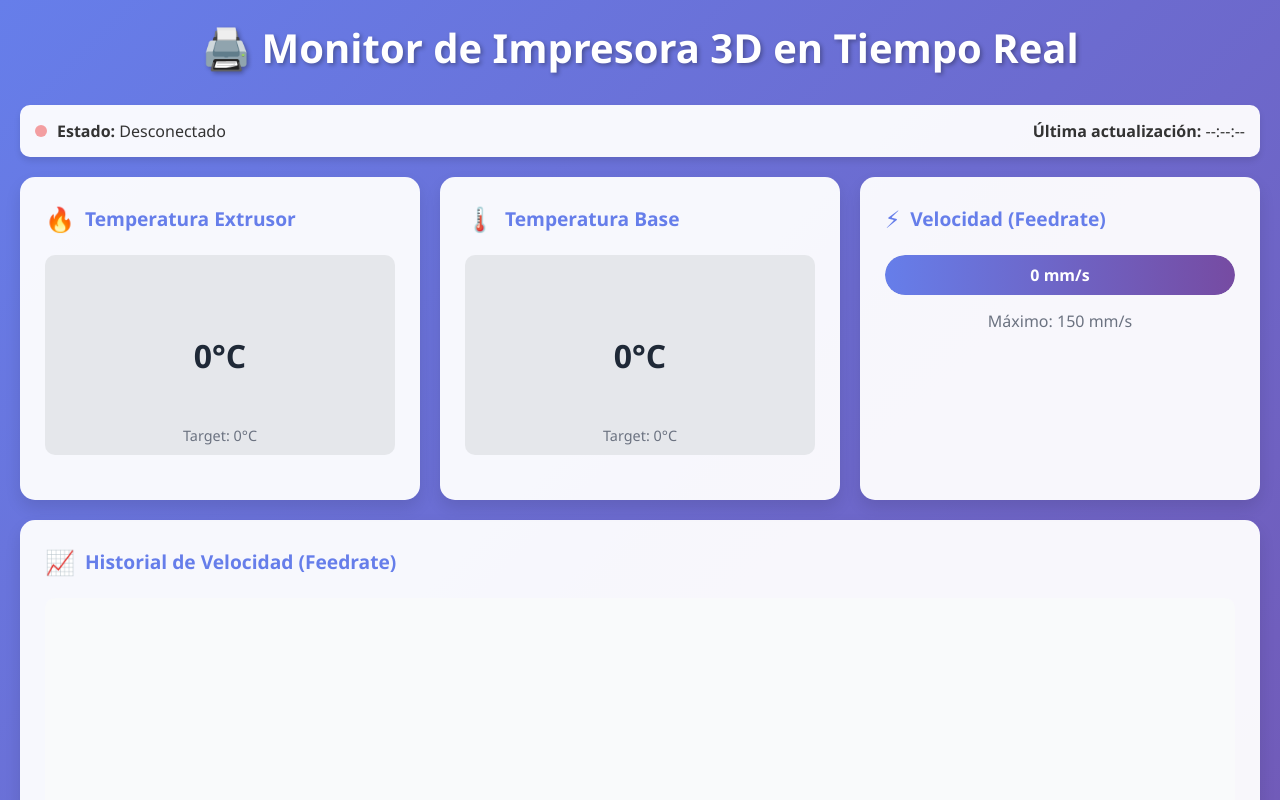
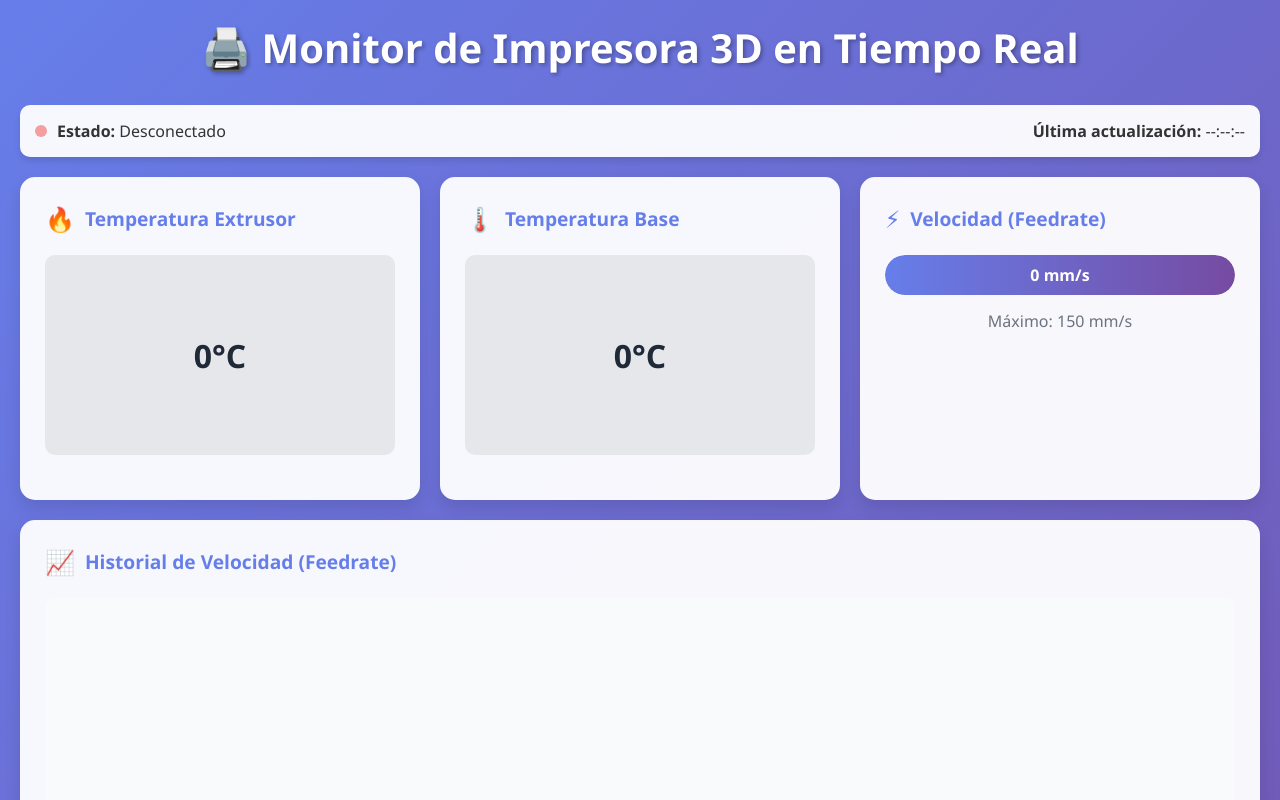
Before and after one commit to Ajoe01/monitor-3d-frontend, a plain HTML site: page doc/index.html in a window 1280 px wide. Shown: the top 800 px of the page. Drawn offline with nearby package versions, Linux system fonts and the light colour scheme; a script that the page names is missing.

Commit message:
Update index.html

```diff
--- a/doc/index.html
+++ b/doc/index.html
@@ -31,7 +31,6 @@
           <div class="gauge-bg"></div>
           <div class="gauge-fill" id="extrusor-fill"></div>
           <div class="gauge-value" id="extrusor-value">0°C</div>
-          <div class="gauge-label">Target: <span id="extrusor-target">0</span>°C</div>
         </div>
       </div>
 
@@ -45,7 +44,6 @@
           <div class="gauge-bg"></div>
           <div class="gauge-fill" id="base-fill"></div>
           <div class="gauge-value" id="base-value">0°C</div>
-          <div class="gauge-label">Target: <span id="base-target">0</span>°C</div>
         </div>
       </div>
 
@@ -132,4 +130,5 @@
   <script src="https://monitor-3d-backend.onrender.com/socket.io/socket.io.js"></script>
   <script src="script.js"></script>
 </body>
+
 </html>
```
